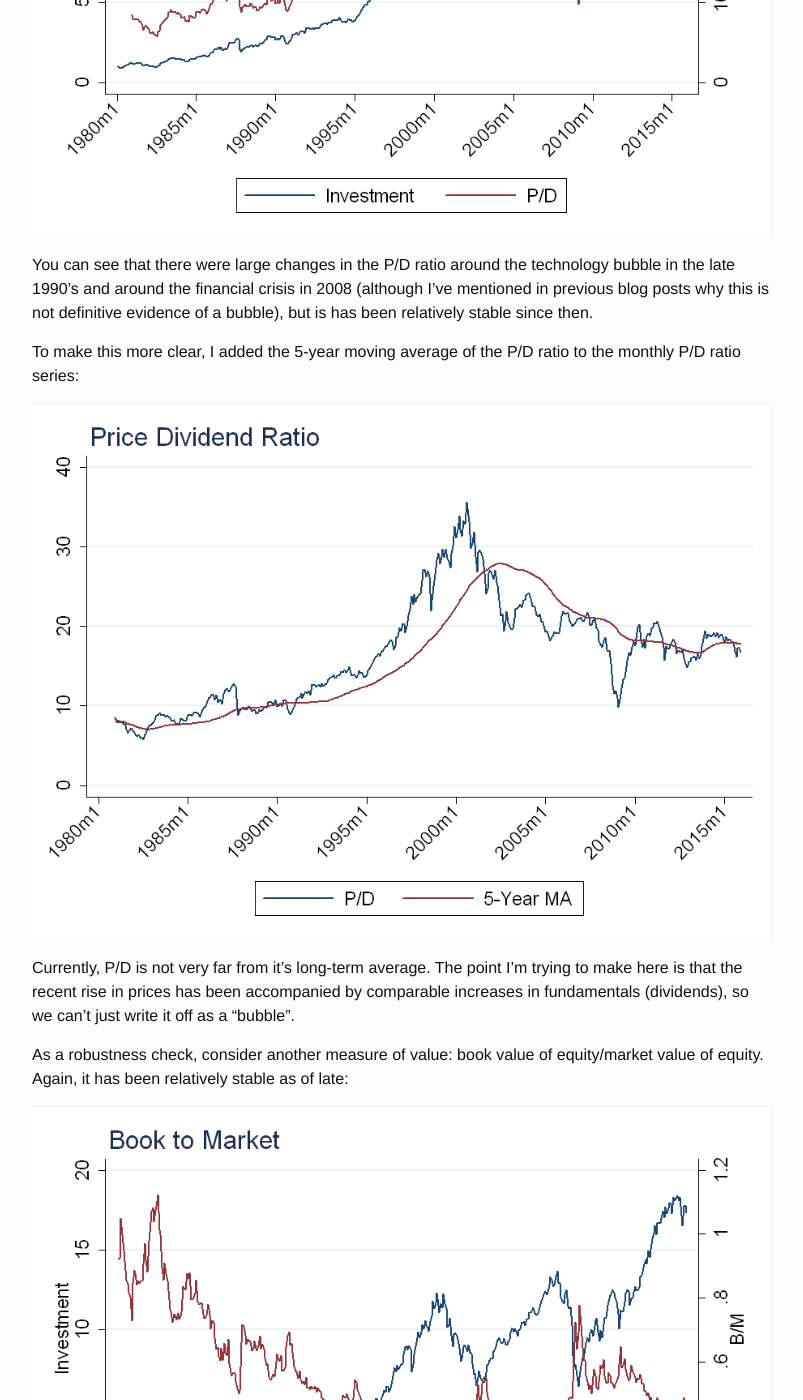
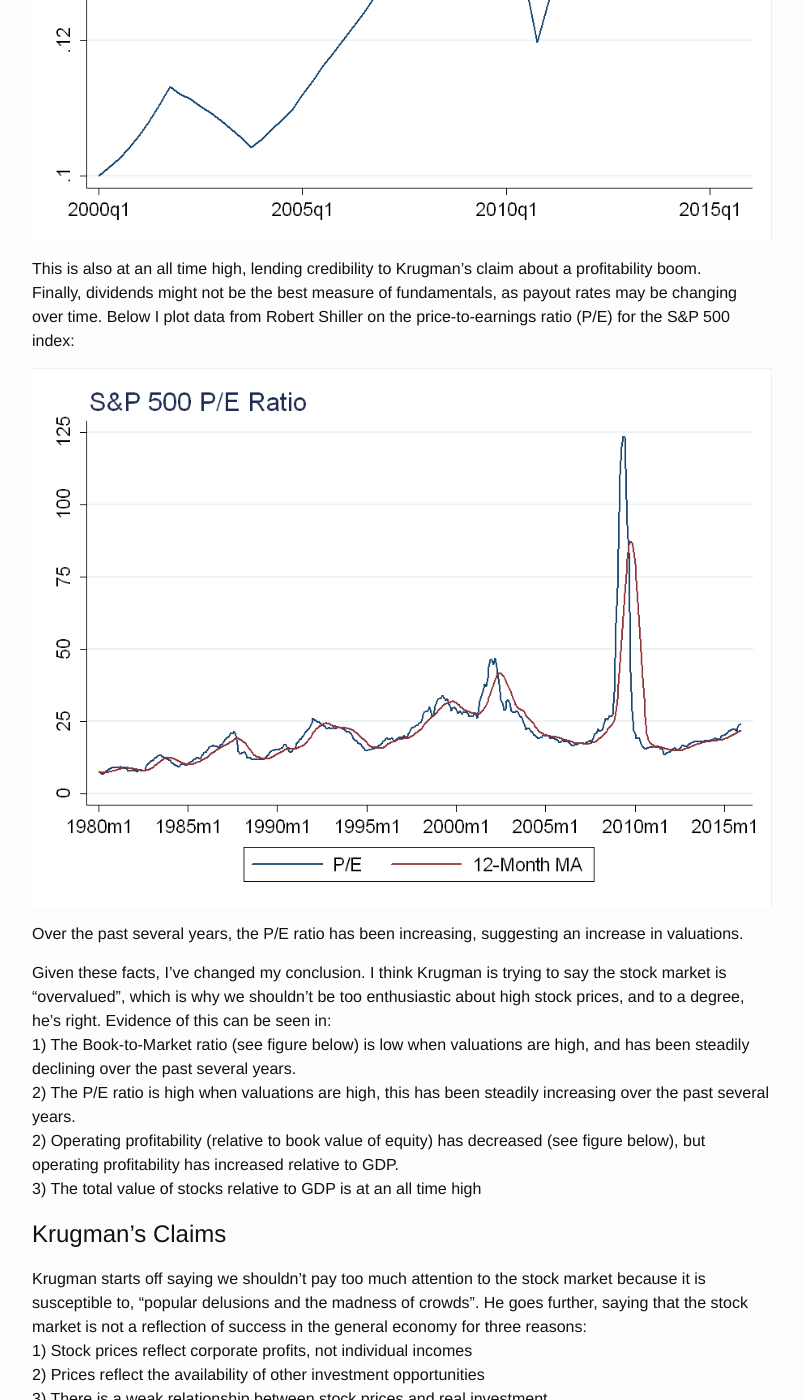
Before and after one commit to mcsammon/mcsammon.github.io, a Jekyll site: the page built from _posts/2016-07-17-krugman.markdown, in a window 1280 px wide and 1400 px high, scrolled down 1399 px. Shown: the whole window, without its empty margins (238-1041 px from the left). Built offline with Jekyll 4.4.1, drawn with Linux system fonts in a browser that asks for light colours; formulas are drawn with MathJax 3; some of the changed text lies outside the part shown.

Commit message:
updating krugman post

```diff
--- a/_posts/2016-07-17-krugman.markdown
+++ b/_posts/2016-07-17-krugman.markdown
@@ -1,9 +1,33 @@
 ---
 layout: page
-title:  "Op-Ed Review: Bull Market Blues, by Paul Krugman"
+title:  "Op-Ed Review: Bull Market Blues, by Paul Krugman (Updated 7/18/2016)"
 ---
 
 Paul Krugman is an Op-Ed columnist for the New York Times, the original article can be found <a href="http://www.nytimes.com/2016/07/15/opinion/bull-market-blues.html?emc=eta1">here.</a>
+
+# Update (7/18/2016)
+
+Thinking more about what Krugman wrote, I'm not confident I was presenting the right data to evaluate his claims.  First, consider the total market capitalization of all firms traded on the three major exchanges (NYSE, AMEX and Nasdaq) as a fraction of GDP (Source: <a href="https://fred.stlouisfed.org/series/GDP">FRED</a>):
+
+![mktcap](/Post_Images/7_17_2016/mktcap.png)
+This is at an all time high, lending credibility to Krugman's claim that there are not many other investment opportunities, and as a result, stock holdings are increasing. <br />
+
+Now, consider the total operating profitability (defined as total revenue - cost of goods sold) as a fraction of GDP (I've smoothed the series, taking a trailing 4 quarter moving average):
+
+![profit](/Post_Images/7_17_2016/profit.png)
+
+This is also at an all time high, lending credibility to Krugman's claim about a profitability boom. <br />
+Finally, dividends might not be the best measure of fundamentals, as payout rates may be changing over time.  Below I plot data from Robert Shiller on the price-to-earnings ratio (P/E) for the S&P 500 index:
+
+![pe](/Post_Images/7_17_2016/pe.png)
+
+Over the past several years, the P/E ratio has been increasing, suggesting an increase in valuations.<br />
+
+Given these facts, I've changed my conclusion.  I think Krugman is trying to say the stock market is "overvalued", which is why we shouldn't be too enthusiastic about high stock prices, and to a degree, he's right.  Evidence of this can be seen in: <br />
+1) The Book-to-Market ratio (see figure below) is low when valuations are high, and has been steadily declining over the past several years.
+2) The P/E ratio is high when valuations are high, this has been steadily increasing over the past several years. <br />
+2) Operating profitability (relative to book value of equity) has decreased (see figure below), but operating profitability has increased relative to GDP. <br />
+3) The total value of stocks relative to GDP is at an all time high <br />
 
 # Krugman's Claims
 
```
Also changed, not shown: Post_Images/7_17_2016/mktcap.png (added), Post_Images/7_17_2016/pe.png (added), Post_Images/7_17_2016/profit.png (added).
